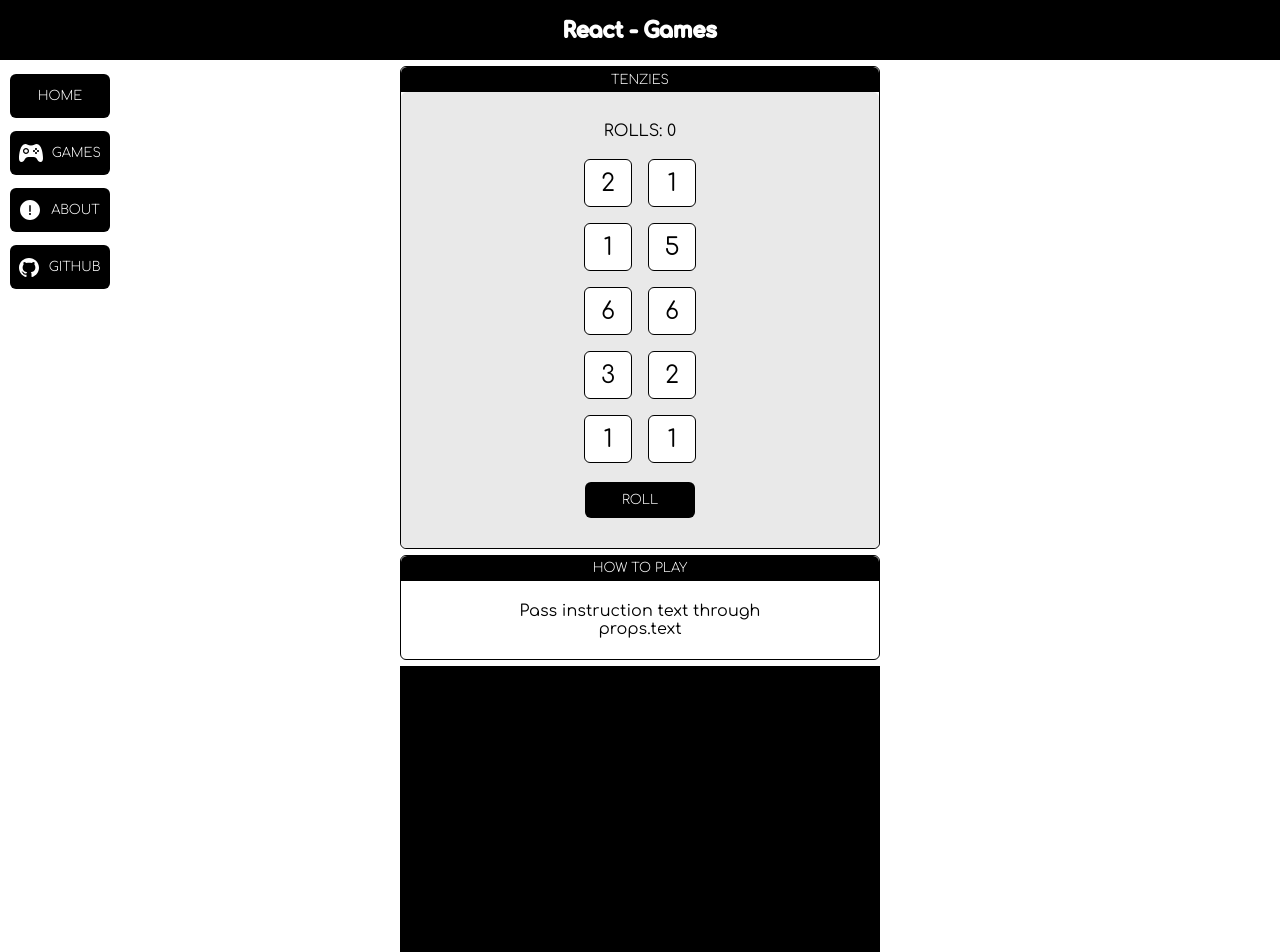
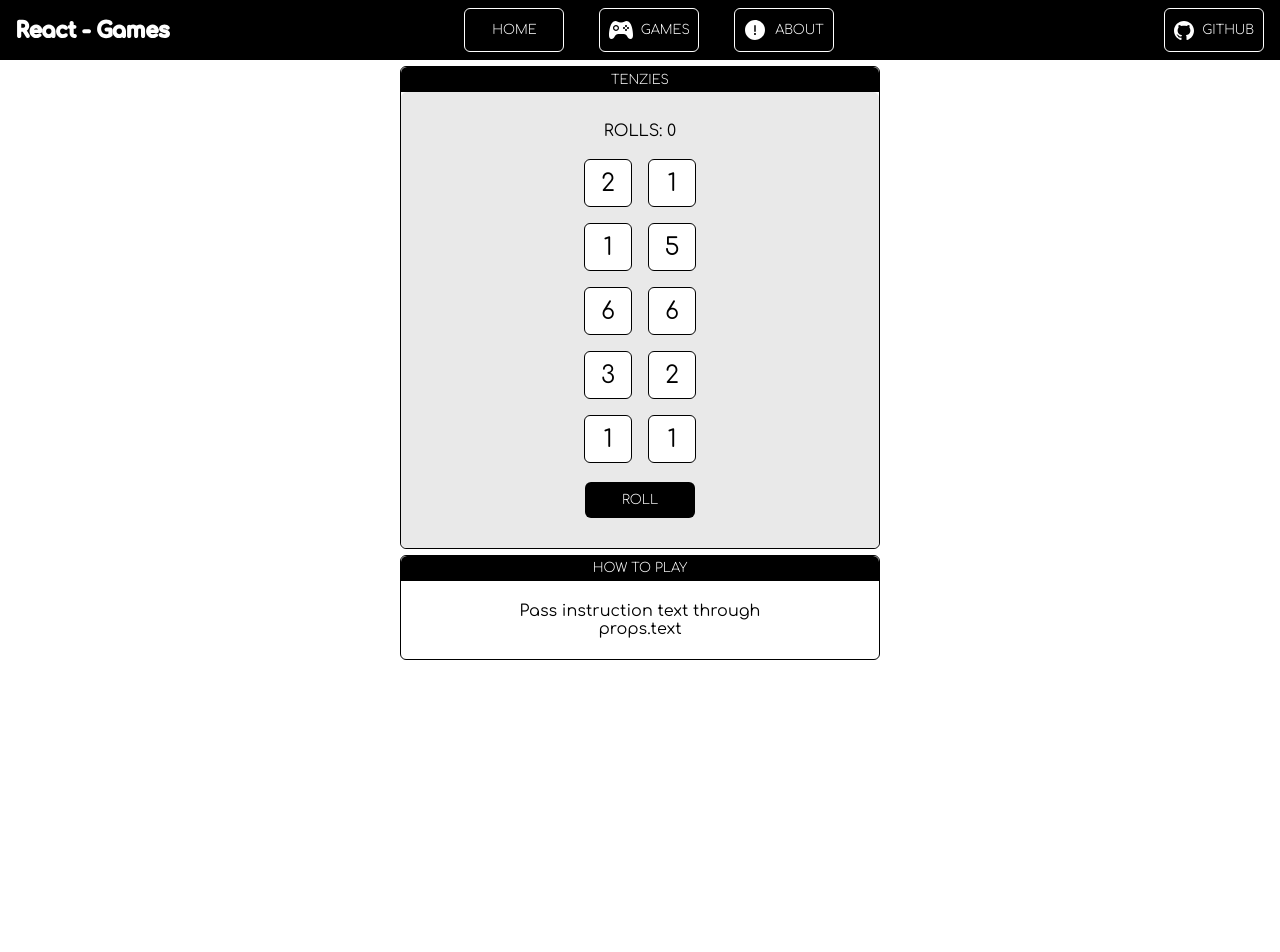
Before and after one commit to rezonmain/react-games, a React (Create React App) app: page / in a window 1280 px wide. Shown: the top 952 px of the page. After the commit the page ends 800 px from the top, so only its background shows below. Built offline with nearby package versions, Linux system fonts and the light colour scheme.

Commit message:
added desktop navigation

```diff
--- a/src/App.js
+++ b/src/App.js
@@ -1,4 +1,3 @@
-import Footer from './shared/Footer';
 import Header from './shared/Header';
 import HowTo from './shared/HowTo';
 import Tenzies from './Tenzies/Tenzies';
@@ -8,7 +7,6 @@ function App() {
 			<Header />
 			<Tenzies />
 			<HowTo />
-			<Footer />
 		</main>
 	);
 }
--- a/src/Tenzies/tenzies.css
+++ b/src/Tenzies/tenzies.css
@@ -15,6 +15,7 @@
   height: 3rem;
   width: 3rem;
   user-select: none;
+  transition: var(--tr);
 }
 
 .dice-container {
@@ -39,4 +40,11 @@
   border-radius: 6px;
   font-size: 0.8125rem;
   font-weight: 300;
+  transition: var(--tr);
 }
+
+.roll-button:hover {
+  background-color: white;
+  color: black;
+  border: 1px solid black;
+}
--- a/src/shared/Footer.js
+++ b/src/shared/Footer.js
@@ -1,4 +1,4 @@
 import './footer.css';
 export default function Footer() {
-	return <footer>FOOTER</footer>;
+	return <footer className='bordered'>FOOTER</footer>;
 }
--- a/src/shared/Header.js
+++ b/src/shared/Header.js
@@ -13,6 +13,7 @@ export default function Header() {
 						</a>
 					</li>
 					<li>
+						<a href='https://twitter.com/home' className='nav-element'>
 							<svg
 								className='nav-icon'
 								width='24'
@@ -20,16 +21,13 @@ export default function Header() {
 								viewBox='0 0 24 18'
 								fill='none'
 								xmlns='http://www.w3.org/2000/svg'>
-							<path
-								d='M17.622 0C15.709 0 15.064 1.382 11.999 1.382C8.99 1.382 8.253 0 6.376 0C1.167 0 0 10.375 0 14.348C0 16.493 0.817 18 2.469 18C5.927 18 5.395 13 9.384 13H14.614C18.603 13 18.071 18 21.529 18C23.181 18 24 16.494 24 14.349C24 10.376 22.831 0 17.622 0ZM7 10C5.343 10 4 8.657 4 7C4 5.343 5.343 4 7 4C8.657 4 10 5.343 10 7C10 8.657 8.657 10 7 10ZM17 4C17.552 4 18 4.447 18 5C18 5.553 17.552 6 17 6C16.448 6 16 5.553 16 5C16 4.447 16.448 4 17 4ZM15 8C14.448 8 14 7.553 14 7C14 6.447 14.448 6 15 6C15.552 6 16 6.447 16 7C16 7.553 15.552 8 15 8ZM17 10C16.448 10 16 9.553 16 9C16 8.447 16.448 8 17 8C17.552 8 18 8.447 18 9C18 9.553 17.552 10 17 10ZM19 8C18.448 8 18 7.553 18 7C18 6.447 18.448 6 19 6C19.552 6 20 6.447 20 7C20 7.553 19.552 8 19 8ZM8.75 7C8.75 7.965 7.965 8.75 7 8.75C6.035 8.75 5.25 7.965 5.25 7C5.25 6.035 6.035 5.25 7 5.25C7.965 5.25 8.75 6.035 8.75 7Z'
-								fill='white'
-							/>
+								<path d='M17.622 0C15.709 0 15.064 1.382 11.999 1.382C8.99 1.382 8.253 0 6.376 0C1.167 0 0 10.375 0 14.348C0 16.493 0.817 18 2.469 18C5.927 18 5.395 13 9.384 13H14.614C18.603 13 18.071 18 21.529 18C23.181 18 24 16.494 24 14.349C24 10.376 22.831 0 17.622 0ZM7 10C5.343 10 4 8.657 4 7C4 5.343 5.343 4 7 4C8.657 4 10 5.343 10 7C10 8.657 8.657 10 7 10ZM17 4C17.552 4 18 4.447 18 5C18 5.553 17.552 6 17 6C16.448 6 16 5.553 16 5C16 4.447 16.448 4 17 4ZM15 8C14.448 8 14 7.553 14 7C14 6.447 14.448 6 15 6C15.552 6 16 6.447 16 7C16 7.553 15.552 8 15 8ZM17 10C16.448 10 16 9.553 16 9C16 8.447 16.448 8 17 8C17.552 8 18 8.447 18 9C18 9.553 17.552 10 17 10ZM19 8C18.448 8 18 7.553 18 7C18 6.447 18.448 6 19 6C19.552 6 20 6.447 20 7C20 7.553 19.552 8 19 8ZM8.75 7C8.75 7.965 7.965 8.75 7 8.75C6.035 8.75 5.25 7.965 5.25 7C5.25 6.035 6.035 5.25 7 5.25C7.965 5.25 8.75 6.035 8.75 7Z' />
 							</svg>
-						<a href='https://twitter.com/home' className='nav-element'>
-							GAMES
+							<span>GAMES</span>
 						</a>
 					</li>
 					<li>
+						<a href='https://twitter.com/home' className='nav-element'>
 							<svg
 								className='nav-icon'
 								width='20'
@@ -37,16 +35,15 @@ export default function Header() {
 								viewBox='0 0 20 20'
 								fill='none'
 								xmlns='http://www.w3.org/2000/svg'>
-							<path
-								d='M9.997 19.995C15.515 19.995 19.995 15.515 19.995 9.997C19.995 4.479 15.515 0 9.997 0C4.48 0 0 4.479 0 9.997C0 15.515 4.48 19.995 9.997 19.995ZM9.997 11.995C9.583 11.995 9.247 11.659 9.247 11.245V5.745C9.247 5.331 9.583 4.995 9.997 4.995C10.411 4.995 10.747 5.331 10.747 5.745V11.245C10.747 11.659 10.411 11.995 9.997 11.995ZM9.995 14.995C9.443 14.995 8.995 14.547 8.995 13.995C8.995 13.443 9.443 12.995 9.995 12.995C10.547 12.995 10.995 13.443 10.995 13.995C10.995 14.547 10.547 14.995 9.995 14.995Z'
-								fill='white'
-							/>
+								<path d='M9.997 19.995C15.515 19.995 19.995 15.515 19.995 9.997C19.995 4.479 15.515 0 9.997 0C4.48 0 0 4.479 0 9.997C0 15.515 4.48 19.995 9.997 19.995ZM9.997 11.995C9.583 11.995 9.247 11.659 9.247 11.245V5.745C9.247 5.331 9.583 4.995 9.997 4.995C10.411 4.995 10.747 5.331 10.747 5.745V11.245C10.747 11.659 10.411 11.995 9.997 11.995ZM9.995 14.995C9.443 14.995 8.995 14.547 8.995 13.995C8.995 13.443 9.443 12.995 9.995 12.995C10.547 12.995 10.995 13.443 10.995 13.995C10.995 14.547 10.547 14.995 9.995 14.995Z' />
 							</svg>
-						<a href='https://twitter.com/home' className='nav-element'>
-							ABOUT
+							<span>ABOUT</span>
 						</a>
 					</li>
 					<li>
+						<a
+							href='https://github.com/rezonmain/react-games'
+							className='nav-element'>
 							<svg
 								className='nav-icon'
 								width='20'
@@ -54,18 +51,14 @@ export default function Header() {
 								viewBox='0 0 20 19'
 								fill='none'
 								xmlns='http://www.w3.org/2000/svg'>
-							<path
-								d='M10 0C4.47833 0 0 4.36116 0 9.74016C0 14.0437 2.865 17.6946 6.83917 18.9828C7.33833 19.0729 7.5 18.7709 7.5 18.5144V16.7011C4.71833 17.2904 4.13917 15.5518 4.13917 15.5518C3.68417 14.426 3.02833 14.1265 3.02833 14.1265C2.12083 13.5218 3.0975 13.5348 3.0975 13.5348C4.10167 13.6029 4.63 14.5388 4.63 14.5388C5.52167 16.0274 6.96917 15.5972 7.54 15.3481C7.62917 14.719 7.88833 14.2888 8.175 14.0461C5.95417 13.7986 3.61917 12.9633 3.61917 9.23205C3.61917 8.16794 4.01 7.29944 4.64917 6.61763C4.54583 6.37169 4.20333 5.38063 4.74667 4.03973C4.74667 4.03973 5.58667 3.77837 7.4975 5.0381C8.295 4.82219 9.15 4.71424 10 4.71018C10.85 4.71424 11.7058 4.82219 12.505 5.0381C14.4142 3.77837 15.2525 4.03973 15.2525 4.03973C15.7967 5.38144 15.4542 6.3725 15.3508 6.61763C15.9925 7.29944 16.38 8.16875 16.38 9.23205C16.38 12.9731 14.0408 13.7969 11.8142 14.038C12.1725 14.34 12.5 14.9325 12.5 15.8416V18.5144C12.5 18.7734 12.66 19.0777 13.1675 18.982C17.1383 17.6922 20 14.0421 20 9.74016C20 4.36116 15.5225 0 10 0Z'
-								fill='white'
-							/>
+								<path d='M10 0C4.47833 0 0 4.36116 0 9.74016C0 14.0437 2.865 17.6946 6.83917 18.9828C7.33833 19.0729 7.5 18.7709 7.5 18.5144V16.7011C4.71833 17.2904 4.13917 15.5518 4.13917 15.5518C3.68417 14.426 3.02833 14.1265 3.02833 14.1265C2.12083 13.5218 3.0975 13.5348 3.0975 13.5348C4.10167 13.6029 4.63 14.5388 4.63 14.5388C5.52167 16.0274 6.96917 15.5972 7.54 15.3481C7.62917 14.719 7.88833 14.2888 8.175 14.0461C5.95417 13.7986 3.61917 12.9633 3.61917 9.23205C3.61917 8.16794 4.01 7.29944 4.64917 6.61763C4.54583 6.37169 4.20333 5.38063 4.74667 4.03973C4.74667 4.03973 5.58667 3.77837 7.4975 5.0381C8.295 4.82219 9.15 4.71424 10 4.71018C10.85 4.71424 11.7058 4.82219 12.505 5.0381C14.4142 3.77837 15.2525 4.03973 15.2525 4.03973C15.7967 5.38144 15.4542 6.3725 15.3508 6.61763C15.9925 7.29944 16.38 8.16875 16.38 9.23205C16.38 12.9731 14.0408 13.7969 11.8142 14.038C12.1725 14.34 12.5 14.9325 12.5 15.8416V18.5144C12.5 18.7734 12.66 19.0777 13.1675 18.982C17.1383 17.6922 20 14.0421 20 9.74016C20 4.36116 15.5225 0 10 0Z' />
 							</svg>
-						<a href='https://github.com' className='nav-element'>
-							GITHUB
+							<span>GITHUB</span>
 						</a>
 					</li>
 				</ul>
 			</nav>
-			<span className='not-visible'></span>
+			<span></span>
 		</header>
 	);
 }
--- a/src/shared/footer.css
+++ b/src/shared/footer.css
@@ -1,6 +1,4 @@
 footer {
-  max-width: 480px;
   background-color: black;
-  height: 400px;
-  margin: 0 auto;
+  height: 200px
 }
--- a/src/shared/header.css
+++ b/src/shared/header.css
@@ -14,9 +14,14 @@ header {
   padding: var(--header-padding);
   color: white;
   display: flex;
+  align-items: center;
   justify-content: space-between;
-  align-items: center;
   margin-bottom: 6px;
+}
+
+header>span {
+  font-size: 1.3rem;
+  width: 2ch;
 }
 
 .home-link {
@@ -26,7 +31,6 @@ header {
 }
 
 .main-nav {
-  height: 100%;
   display: flex;
   gap: 0.8125rem;
 }
@@ -40,7 +44,6 @@ header {
   border-radius: var(--br);
   font-size: 0.8125rem;
   font-weight: 300;
-  transition: var(--tr)
 }
 
 .main-nav>li:last-child {
@@ -48,18 +51,23 @@ header {
 }
 
 .nav-element {
-  display: inline-block;
+  display: block;
   width: 100%;
   height: 100%;
+  transition: var(--tr)
 }
 
-.nav-element:active {
+.nav-icon {
+  display: none;
+}
+
+.nav-element:hover {
   background-color: white;
   color: black;
 }
 
-.nav-icon {
-  display: none;
+.nav-element:hover .nav-icon {
+  fill: black
 }
 
 /* Tablet */
@@ -71,11 +79,7 @@ header {
 
   .nav-icon {
     display: block;
-  }
-
-  .nav-element {
-    width: auto;
-    height: auto;
+    fill: white;
   }
 
   .main-nav {
@@ -83,21 +87,20 @@ header {
     flex-direction: column;
     top: 74px;
     left: 10px;
-    width: 100%;
-    height: 100%;
+  }
+
+  .nav-element {
+    display: flex;
+    align-items: center;
+    justify-content: space-around;
+    padding: 0.3rem
   }
 
   .main-nav>li {
     border: none;
-    padding: 0.3rem;
     width: 6.25rem;
     height: 2.75rem;
     background-color: black;
-    display: flex;
-    flex-flow: row nowrap;
-    justify-content: space-around;
-    align-items: center;
-    flex-shrink: 0;
   }
 
   .home-link::after {
@@ -112,3 +115,28 @@ header {
     justify-content: center;
   }
 }
+
+@media only screen and (min-width: 1024px) {
+  header>span {
+    display: none;
+  }
+
+  nav,
+  .home-link {
+    flex-grow: 1;
+  }
+
+  .main-nav {
+    position: static;
+    gap: 2.1875rem;
+    flex-flow: row nowrap;
+  }
+
+  .main-nav>li {
+    border: 1px solid white;
+  }
+
+  .main-nav>li:last-of-type {
+    margin-left: auto;
+  }
+}
--- a/src/style.css
+++ b/src/style.css
@@ -6,6 +6,7 @@
   --green: #24BF4B;
   --yellow: #F2CB05;
   --br: 6px;
+  --tr: 0.1s ease-in-out;
 }
 
 * {
```
Lines whose indentation alone changed are shown as unchanged.
